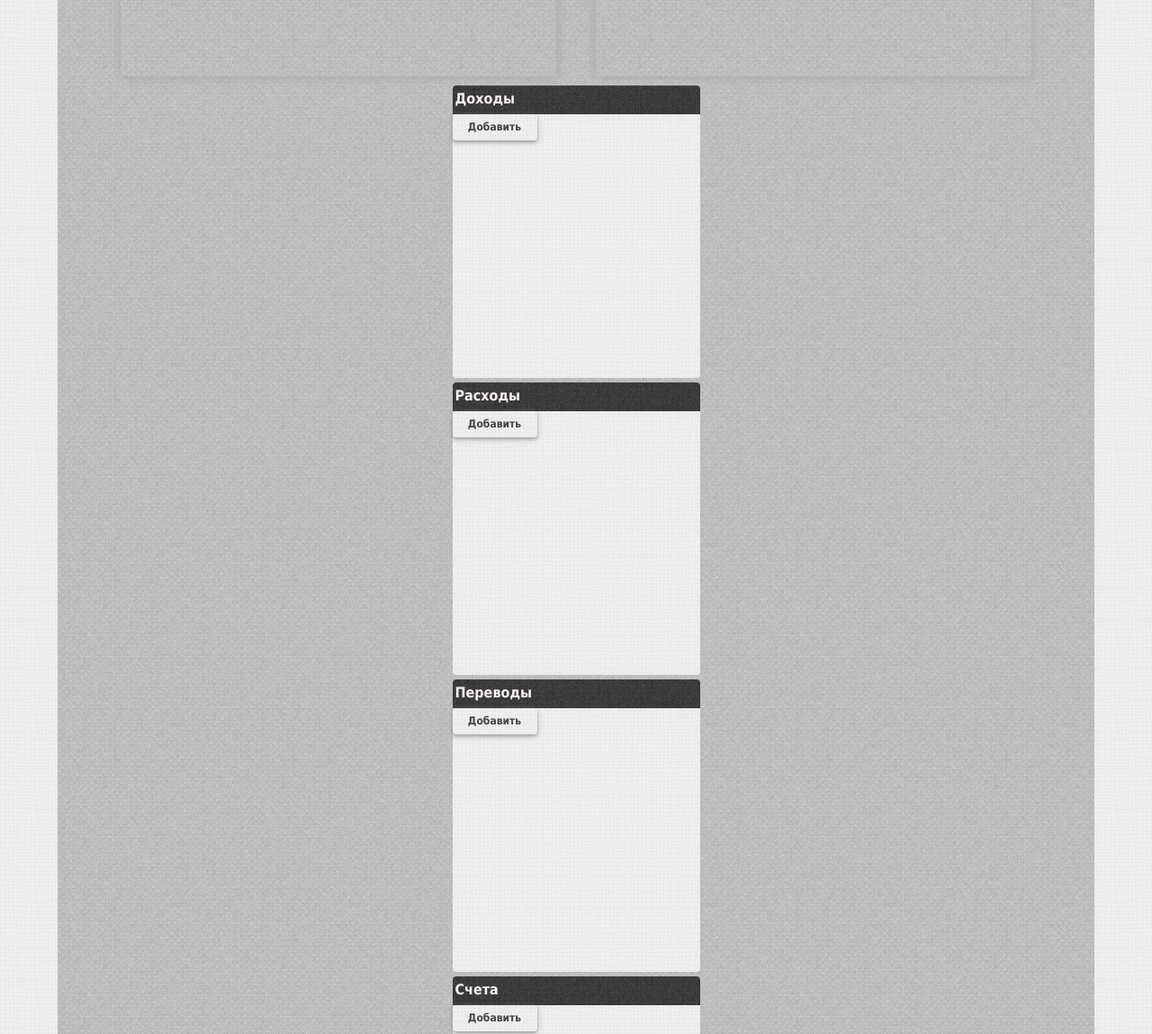
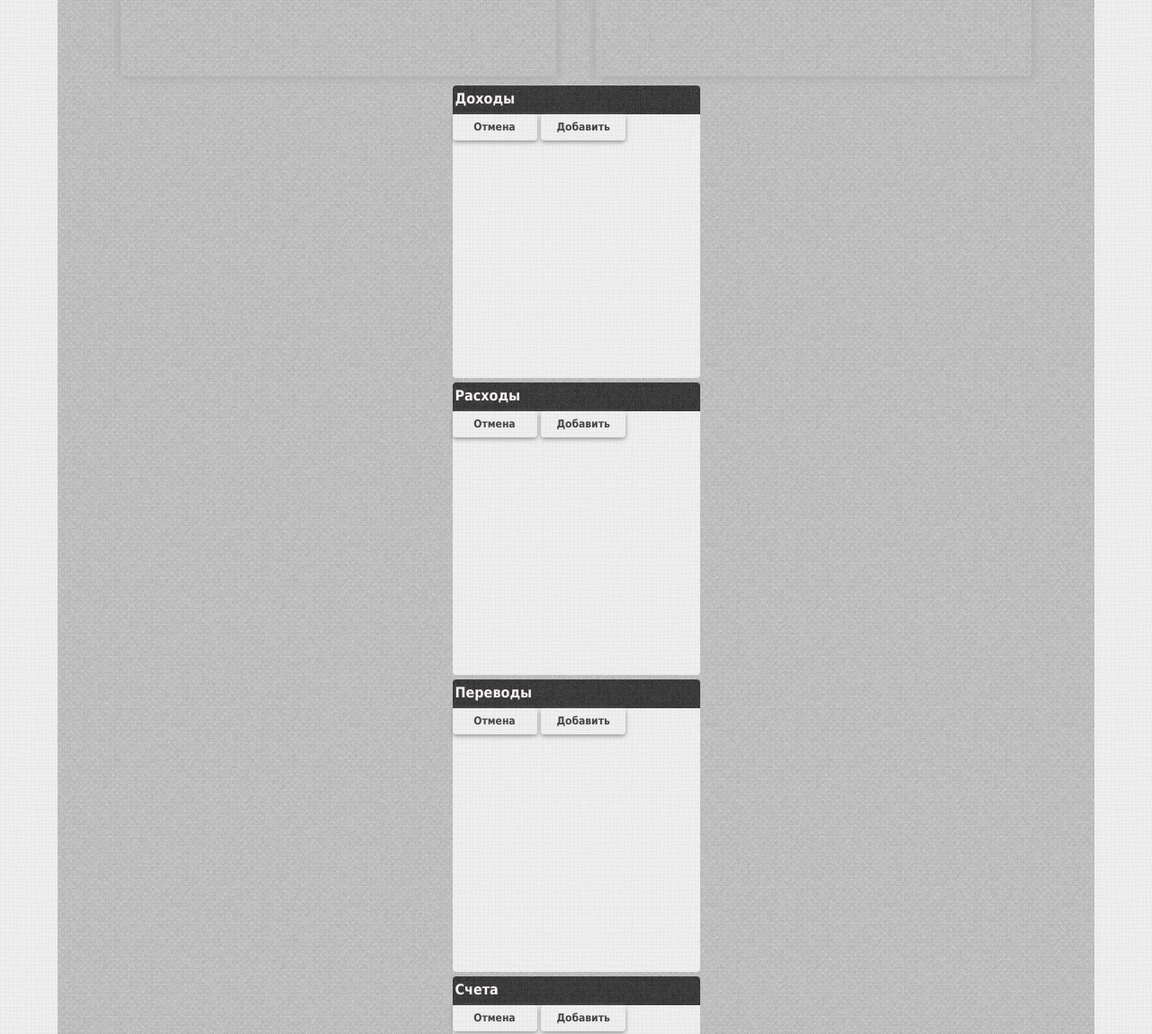
Before and after one commit to LapinChervan/YANDEXfinal, a plain HTML site: page main.html in a window 1280 px wide. Shown: the part 540-1689 px from the top of the page at 90% size. Drawn offline with Linux system fonts and the light colour scheme.

Commit message:
Кнопки Отмена в формах + ховеры, активы

```diff
--- a/css/firsttabcontent.css
+++ b/css/firsttabcontent.css
@@ -114,10 +114,10 @@
 }
 
 .statistics__ul__li a,
-.form__plus__add,
-.form__minus__add,
-.form__send__add,
-.form__card__add {
+.form__plus__add, .form__plus__cancel,
+.form__minus__add, .form__minus__cancel,
+.form__send__add, .form__send__cancel,
+.form__card__add, .form__card__cancel {
     display: inline-block;
     text-align: center;
     text-decoration: none;
@@ -133,11 +133,19 @@
     box-shadow: 0px 2px 5px #949494;
 }
 
-.statistics__ul__li a:hover {
+.statistics__ul__li a:hover,
+.form__plus__add:hover, .form__plus__cancel:hover,
+.form__minus__add:hover, .form__minus__cancel:hover,
+.form__send__add:hover, .form__send__cancel:hover,
+.form__card__add:hover, .form__card__cancel:hover {
     box-shadow: -1px -1px 5px #949494, 3px 3px 5px #949494;
 }
 
-.statistics__ul__li a:active {
+.statistics__ul__li a:active,
+.form__plus__add:active, .form__plus__cancel:active,
+.form__minus__add:active, .form__minus__cancel:active,
+.form__send__add:active, .form__send__cancel:active,
+.form__card__add:active, .form__card__cancel:active {
     box-shadow: inset 1px 2px 2px #949494;
 }
 
--- a/main.html
+++ b/main.html
@@ -115,21 +115,25 @@
 
                         <div class="form__plus">
                             <div class="form__plus__header">Доходы</div>
+                            <a class="form__plus__cancel" href="">Отмена</a>
                             <a class="form__plus__add" href="">Добавить</a>
                         </div>
 
                         <div class="form__minus">
                             <div class="form__minus__header">Расходы</div>
+                            <a class="form__minus__cancel" href="">Отмена</a>
                             <a class="form__minus__add" href="">Добавить</a>
                         </div>
 
                         <div class="form__send">
                             <div class="form__send__header">Переводы</div>
+                            <a class="form__send__cancel" href="">Отмена</a>
                             <a class="form__send__add" href="">Добавить</a>
                         </div>
 
                         <div class="form__card">
                             <div class="form__card__header">Счета</div>
+                            <a class="form__card__cancel" href="">Отмена</a>
                             <a class="form__card__add" href="">Добавить</a>
                         </div>
 
```
